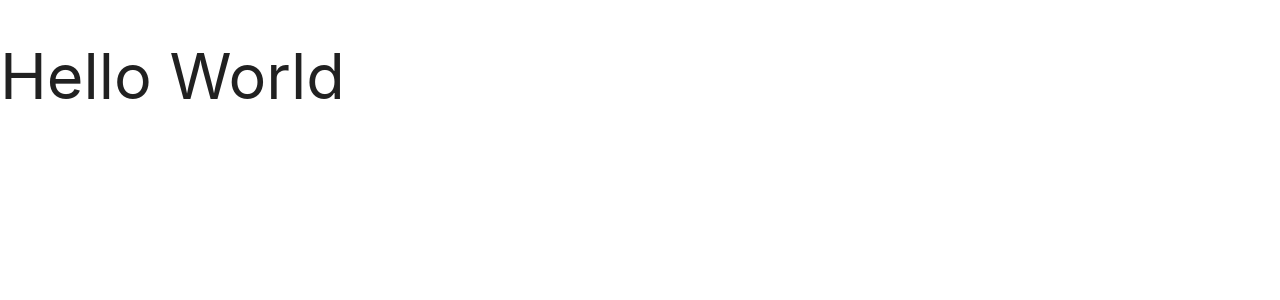
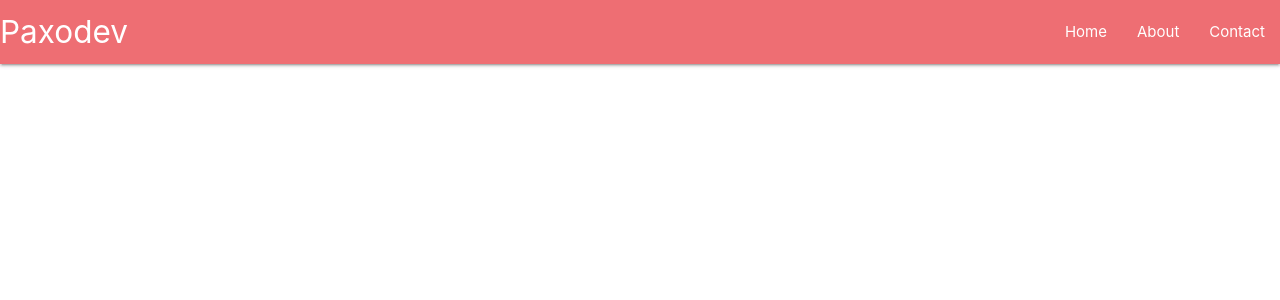
Before and after one commit to paxodev-in/homesite, a React (Create React App) app: page / in a window 1280 px wide. Shown: the top 300 px of the page. Built offline with nearby package versions, Linux system fonts and the light colour scheme.

Commit message:
Add Header to App

```diff
--- a/src/components/App/App.js
+++ b/src/components/App/App.js
@@ -1,9 +1,10 @@
 import React from 'react';
 import './App.css';
+import Header from "../Header/Header";
 
 function App() {
   return (
-    <h1>Hello World</h1>
+    <Header />
   );
 }
 
```
